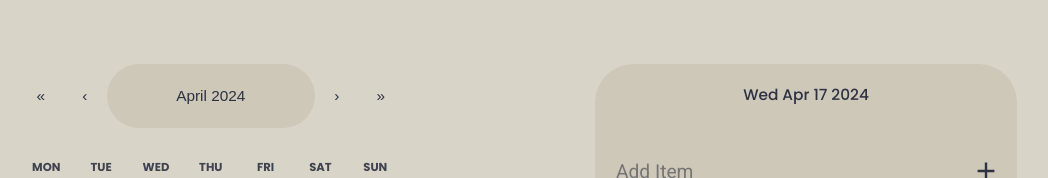
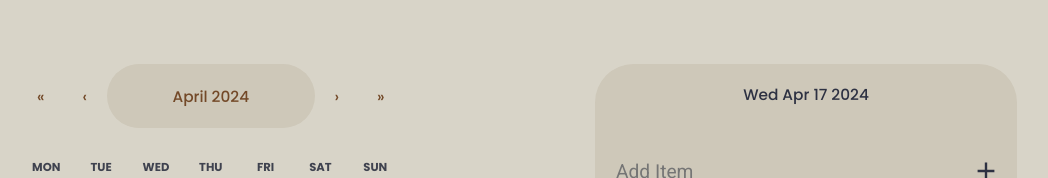
Before and after one commit to kelvinvaghasiya2002/ScribbleSync, a React (Vite) app in the folder client/: page /calendar in a window 1280 px wide. Shown: the top 178 px of the page, without its empty margins (122-1170 px from the left). Built offline with nearby package versions, Linux system fonts and the light colour scheme; no server answers; a web font is replaced by a local one.

Commit message:
font-style in calendar header

```diff
--- a/client/src/Pages/Calendar/Calendar.css
+++ b/client/src/Pages/Calendar/Calendar.css
@@ -64,6 +64,10 @@
 .react-calendar__navigation button {
   min-width: 44px;
   background: none;
+  font-family: "Poppins", sans-serif;
+  font-weight: 500;
+  color: #734928;
+
 }
 
 /* .react-calendar__navigation button:disabled {
--- a/client/src/Pages/Calendar/mediaQueries.css
+++ b/client/src/Pages/Calendar/mediaQueries.css
@@ -32,6 +32,8 @@
 
 
 
+
+
     .todo-container-1{
         margin-top: 5vh;
         width: 97vw;
```
